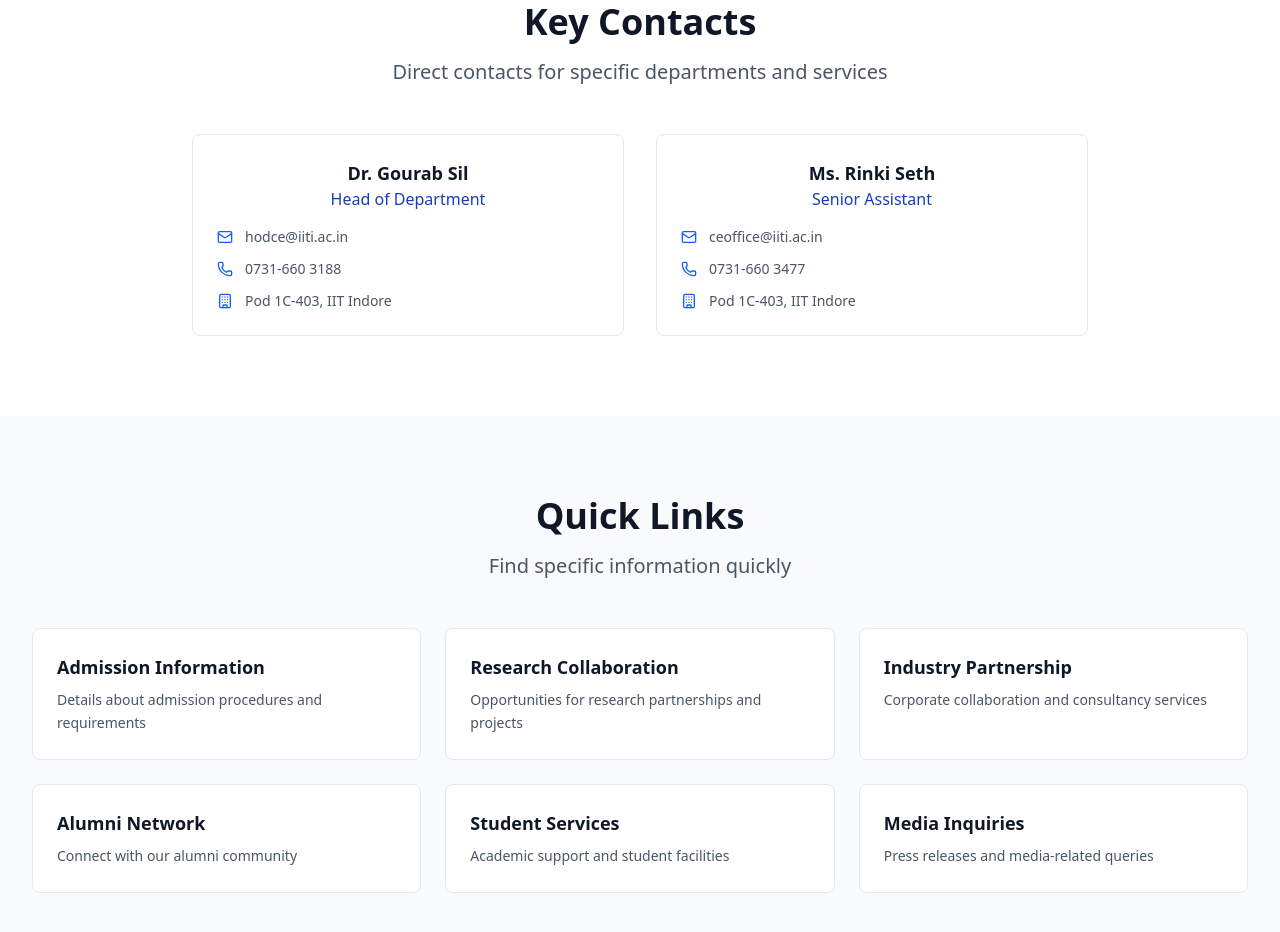
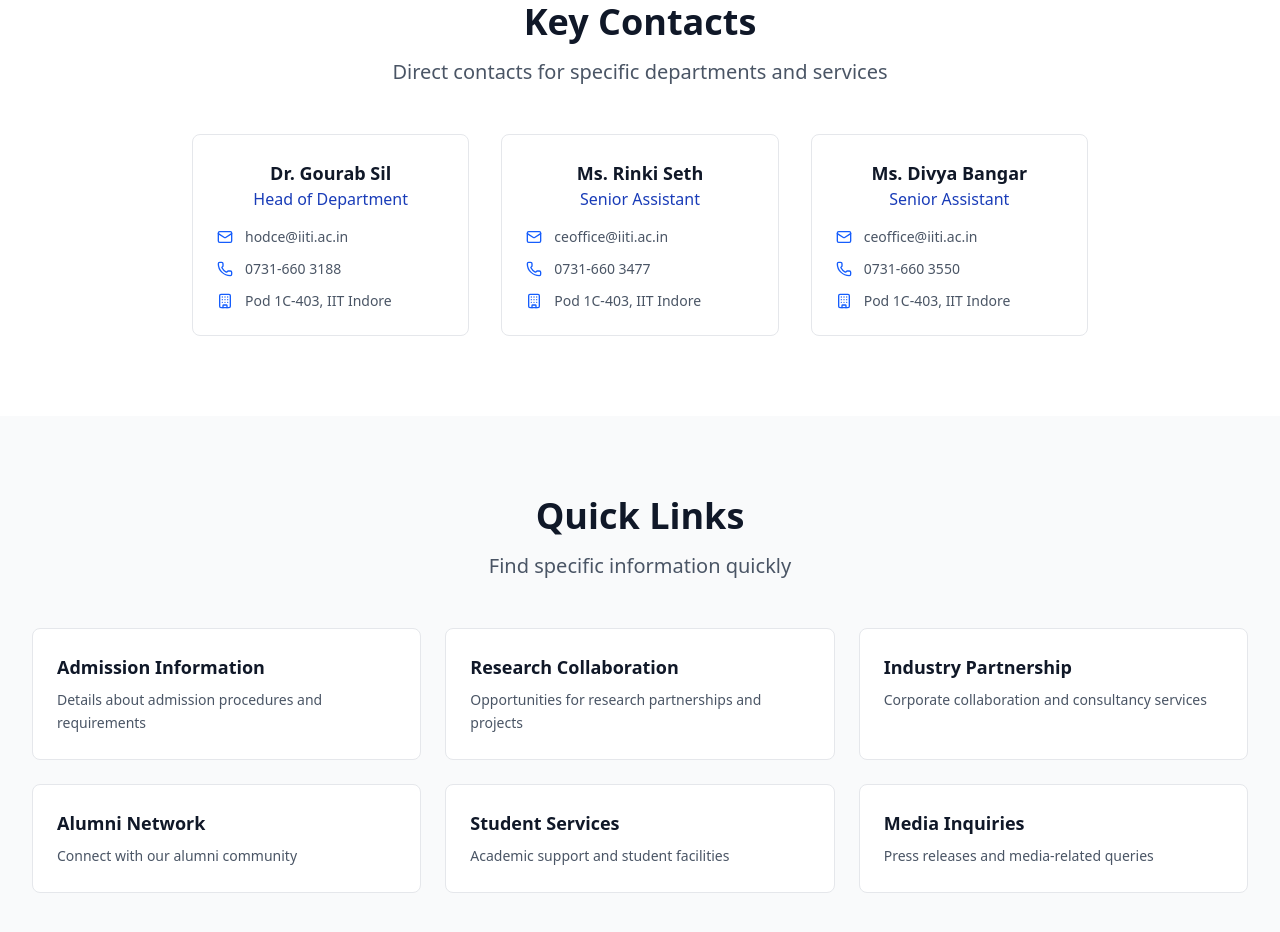
Before and after one commit to YATHARTH-77/web, a React (Vite) app: page /contact in a window 1280 px wide. Shown: the part 1820-2752 px from the top of the page. Built offline with nearby package versions, Linux system fonts and the light colour scheme.

Commit message:
index and divya maam

```diff
--- a/index.html
+++ b/index.html
@@ -2,9 +2,9 @@
 <html lang="en">
   <head>
     <meta charset="UTF-8" />
-    <link rel="icon" type="image/svg+xml" href="/vite.svg" />
+    <link rel="icon" type="image/png" href="/assets/ce/logo.png" />
     <meta name="viewport" content="width=device-width, initial-scale=1.0" />
-    <title>my-website</title>
+    <title>Civil Engineering IIT Indore</title>
   </head>
   <body>
     <div id="root"></div>
--- a/src/pages/Contacts.jsx
+++ b/src/pages/Contacts.jsx
@@ -81,7 +81,14 @@
       email: 'ceoffice@iiti.ac.in',
       phone: '0731-660 3477',
       office: 'Pod 1C-403, IIT Indore' // Location same as department
-    }
+    },
+    {
+      name: 'Ms. Divya Bangar',
+      designation: 'Senior Assistant',
+      email: 'ceoffice@iiti.ac.in',
+      phone: '0731-660 3550',
+      office: 'Pod 1C-403, IIT Indore' // Location same as department
+    },
   ];
 
   const quickLinks = [
@@ -266,7 +273,7 @@
           </div>
 
           {/* CHANGED: Grid adjusted for 2 contacts centered */}
-          <div className="grid md:grid-cols-2 gap-8 max-w-4xl mx-auto">
+          <div className="grid md:grid-cols-3 gap-8 max-w-4xl mx-auto">
             {facultyContacts.map((contact, index) => (
               <div
                 key={index}
--- a/src/pages/People.jsx
+++ b/src/pages/People.jsx
@@ -389,6 +389,16 @@
       email: 'rinki@iiti.ac.in',
       phone: '0731-660 3477',
       image: '/assets/staff pics/Rinki.jpg',
+      responsibilities: [],
+    },
+    {
+      name: 'Ms. Divya Bangar',
+      designation: 'Senior Assistant',
+      department: 'Administration',
+      experience: '',
+      email: 'divya@iiti.ac.in',
+      phone: '0731-660 3550',
+      image: '',
       responsibilities: [],
     },
     {
```
